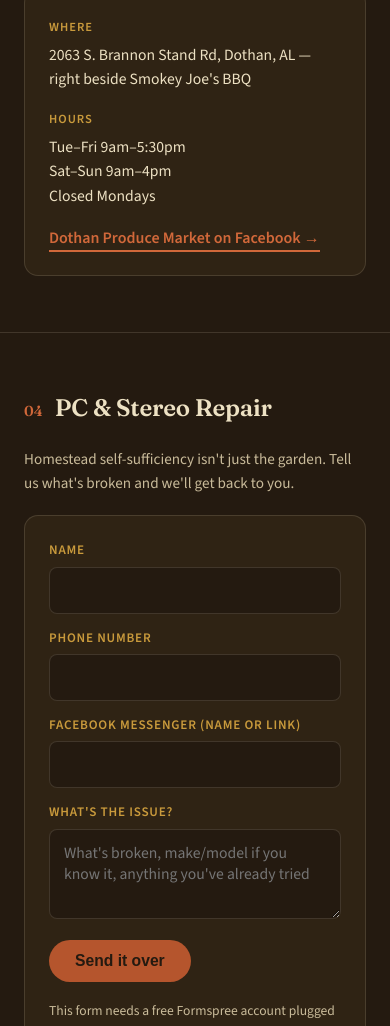
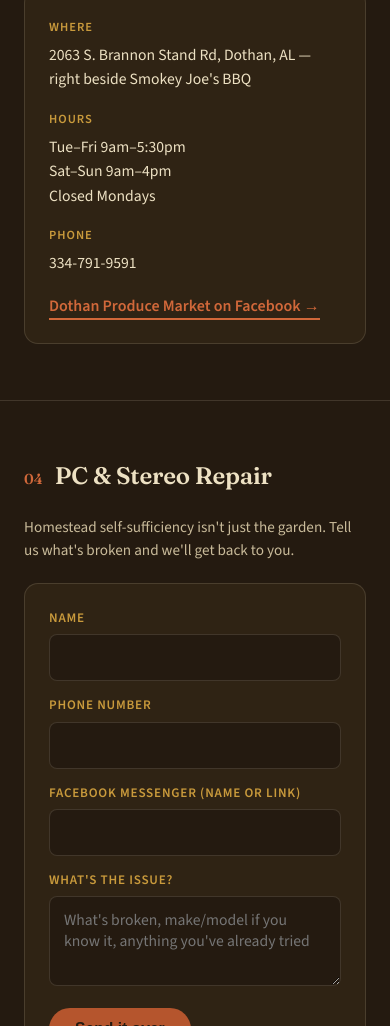
Before and after one commit to micuss0source/randomwtf-site, a plain HTML site: page index.html in a window 390 px wide. Shown: the part 1685-2711 px from the top of the page. Drawn offline with nearby package versions, Linux system fonts and the light colour scheme; no server answers.

Commit message:
Add phone contact information to index.html

```diff
--- a/index.html
+++ b/index.html
@@ -315,6 +315,10 @@
           <dt>Hours</dt>
           <dd>Tue&ndash;Fri 9am&ndash;5:30pm<br>Sat&ndash;Sun 9am&ndash;4pm<br>Closed Mondays</dd>
         </div>
+        <div>
+          <dt>Phone</dt>
+          <dd><a href="tel:3347919591" style="color:var(--wheat); text-decoration:none;">334-791-9591</a></dd>
+        </div>
       </dl>
       <p style="margin-top:18px;">
         <a href="https://www.facebook.com/profile.php?id=61581002686392" target="_blank" rel="noopener" style="color:var(--clay-bright); font-weight:600; text-decoration:none; border-bottom:2px solid var(--clay-bright); padding-bottom:2px;">Dothan Produce Market on Facebook &rarr;</a>
```
